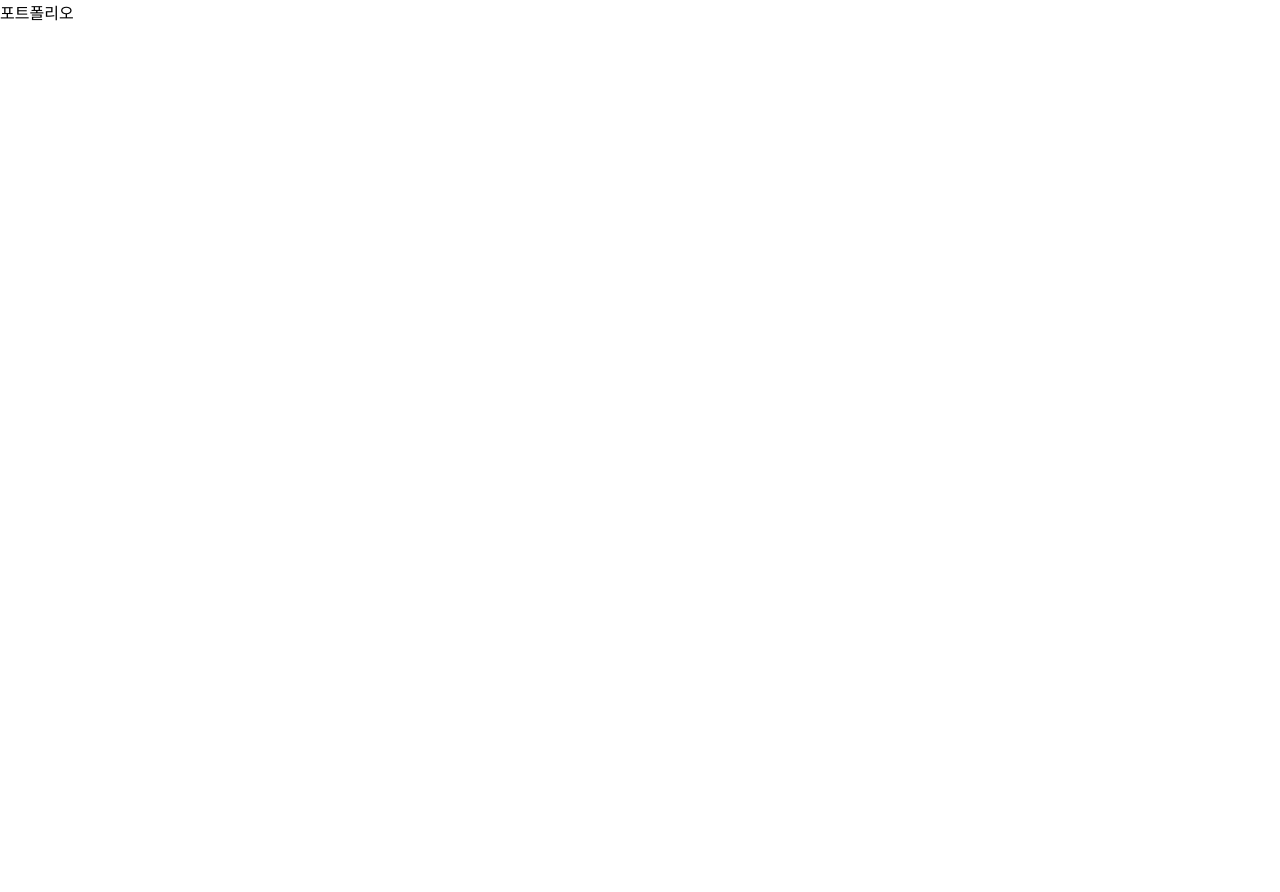
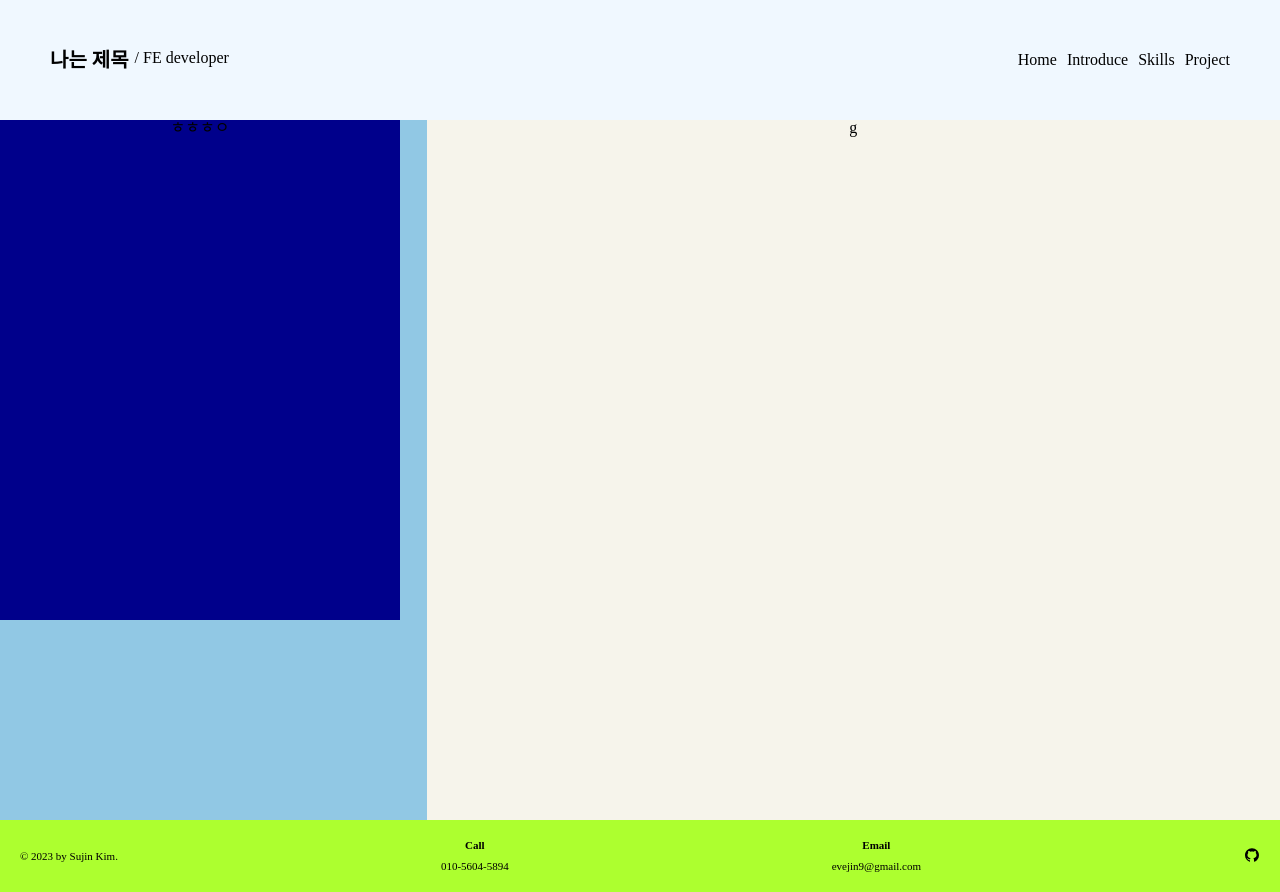
Before and after one commit to evejin9/P_R, a React (Create React App) app: page / in a window 1280 px wide. Before the commit the page ends 800 px from the top, so only its background shows below. Built offline with nearby package versions, Linux system fonts and the light colour scheme.

Commit message:
23.08.01) 포트폴리오 프로젝트
- 헤더 생성
- 푸터 생성
- 프로필 카드 마저 만들어야 함

```diff
--- a/package.json
+++ b/package.json
@@ -6,9 +6,14 @@
     "@testing-library/jest-dom": "^5.17.0",
     "@testing-library/react": "^13.4.0",
     "@testing-library/user-event": "^13.5.0",
+    "dayjs": "^1.11.9",
     "react": "^18.2.0",
     "react-dom": "^18.2.0",
+    "react-icons": "^4.10.1",
+    "react-router-dom": "^6.14.2",
     "react-scripts": "5.0.1",
+    "styled-components": "^5.3.11",
+    "styled-reset": "^4.5.1",
     "web-vitals": "^2.1.4"
   },
   "scripts": {
--- a/src/App.js
+++ b/src/App.js
@@ -1,8 +1,49 @@
 import logo from './logo.svg';
 import './App.css';
+import { Route, Routes } from 'react-router-dom';
+
+import Layout from './components/Layout';
+import { createGlobalStyle } from 'styled-components';
+import reset from 'styled-reset';
+import Introduce from './page/Introduce';
+import Skills from './page/Skills';
+import Project from './page/Project';
+import Home from './page/Home';
+
+const GlobalStyle = createGlobalStyle`
+  ${reset}
+
+  body {
+    box-sizing: border-box;
+  }
+
+  #root {
+    text-align: center;
+  }
+
+  * {
+    box-sizing: inherit;
+  }
+
+  .cursor-pointer{
+    cursor: pointer;
+  }
+`;
 
 function App() {
-  return <> 포트폴리오 </>
+  return(
+    <>
+      <GlobalStyle />
+      <Routes>
+        <Route path='/' element={<Layout />}>
+          <Route index element={<Home />} />
+          <Route path='/introduce' element={<Introduce />} />
+          <Route path='/skills' element={<Skills />} />
+          <Route path='/project' element={<Project />} />
+        </Route>
+      </Routes>
+    </>
+  );
 }
 
 export default App;
--- /dev/null
+++ b/src/components/Layout.js
@@ -0,0 +1,94 @@
+import React from 'react';
+import styled from 'styled-components';
+import { Outlet, useNavigate } from 'react-router-dom';
+import dayjs from 'dayjs';
+import { AiFillGithub } from "react-icons/ai";
+
+const LayoutStyle = styled.div`
+  background-color: aliceblue;
+  padding: 50px;
+  display: flex;
+  justify-content: space-between;
+  align-items: center;
+
+  .title {
+    display: flex;
+
+    h1 {
+      font-size: 20px;
+      font-weight: 700;
+      margin-right: 6px;
+    }
+  }
+
+  ul {
+    display: flex;
+
+    li + li {
+      margin-left: 10px;
+    }
+  }
+`;
+
+const FooterStyle = styled(LayoutStyle)`
+  background-color: greenyellow;
+  padding: 20px;
+
+  p {
+    font-size: 11px;
+  };
+`;
+
+const FooterGroup = styled.div`
+  h3 {
+    font-size: 11px;
+    font-weight: 700;
+  };
+
+  h3 + p {
+    margin-top: 10px;
+  };
+`;
+
+function Layout(props) {
+
+  const navigate = useNavigate();
+
+  const now = dayjs();
+
+  return (
+    <>
+      <LayoutStyle>
+        <div className='title'>
+          <h1> 나는 제목 </h1>
+          <h2>/ FE developer</h2>
+        </div>
+        <ul>
+          <li onClick={() => navigate('/')} >Home</li>
+          <li onClick={() => navigate('/introduce')}>Introduce</li>
+          <li onClick={() => navigate('/skills')}>Skills</li>
+          <li onClick={() => navigate('/project')}>Project</li>
+        </ul>
+      </LayoutStyle>
+
+      <Outlet />
+
+      <FooterStyle>
+        <p> &#169; {now.get("year")} by Sujin Kim. </p>
+        <FooterGroup>
+          <h3>Call</h3>
+          <p>010-5604-5894</p>
+        </FooterGroup>
+        <FooterGroup>
+          <h3>Email</h3>
+          <p>evejin9@gmail.com</p>
+        </FooterGroup>
+        <FooterGroup>
+          <AiFillGithub />
+        </FooterGroup>
+      </FooterStyle>
+    </>
+  );
+}
+
+export default Layout;
--- a/src/index.js
+++ b/src/index.js
@@ -3,12 +3,13 @@ import ReactDOM from 'react-dom/client';
 import './index.css';
 import App from './App';
 import reportWebVitals from './reportWebVitals';
+import { BrowserRouter } from 'react-router-dom';
 
 const root = ReactDOM.createRoot(document.getElementById('root'));
 root.render(
-  <React.StrictMode>
+  <BrowserRouter>
     <App />
-  </React.StrictMode>
+  </BrowserRouter>
 );
 
 // If you want to start measuring performance in your app, pass a function
--- /dev/null
+++ b/src/page/Home.js
@@ -0,0 +1,53 @@
+import React from 'react';
+import styled from 'styled-components';
+
+const HomeStyle = styled.div`
+  height: 700px;
+  `;
+
+const BgGroup = styled.div`
+  height: 100%;
+  display: flex;
+  position: relative;
+
+  .bg-left {
+    background-color: #91C8E4;
+    flex: 1
+  };
+
+  .bg-right {
+    background-color: #F6F4EB;
+    flex: 2
+  };
+`;
+
+const ProfileCard = styled.div`
+  width: 400px;
+  height: 500px;
+  background-color: darkblue;
+
+  position: absolute;
+  top: 0px;
+  bottom: 0px;
+  /* left: 0px; */
+`;
+
+
+function Home(props) {
+  return (
+    <HomeStyle>
+      <BgGroup>
+        <div className='bg-left'>g</div>
+        <div className='bg-right'>g</div>
+
+      <ProfileCard>
+        ㅎㅎㅎㅇ
+      </ProfileCard>
+      </BgGroup>
+
+
+    </HomeStyle>
+  );
+}
+
+export default Home;
--- /dev/null
+++ b/src/page/Introduce.js
@@ -0,0 +1,11 @@
+import React from 'react';
+
+function Introduce(props) {
+  return (
+    <div>
+      나는 자기소개
+    </div>
+  );
+}
+
+export default Introduce;
--- /dev/null
+++ b/src/page/Project.js
@@ -0,0 +1,11 @@
+import React from 'react';
+
+function Project(props) {
+  return (
+    <div>
+      나는 프로젝트
+    </div>
+  );
+}
+
+export default Project;
--- /dev/null
+++ b/src/page/Skills.js
@@ -0,0 +1,11 @@
+import React from 'react';
+
+function Skills(props) {
+  return (
+    <div>
+      나는 기술 소개
+    </div>
+  );
+}
+
+export default Skills;
```
Also changed, not shown: 1 other file (tests, documents, lock files or other folders).
